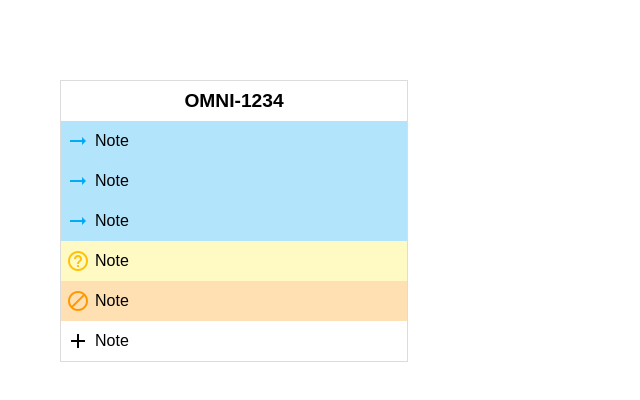
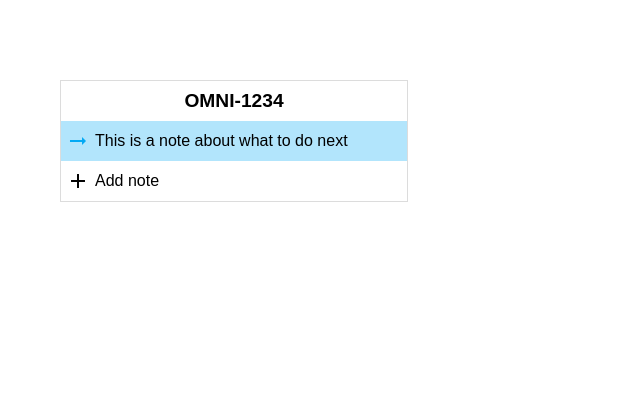
Before and after one commit to TalusRocks/task-manager-N, a React (Create React App) app: page / in a window 1280 px wide. Shown: the top 400 px of the page, without its empty margins (0-640 px from the left). Built offline with nearby package versions, Linux system fonts and the light colour scheme.

Commit message:
separate into smaller components

```diff
--- a/src/App.js
+++ b/src/App.js
@@ -1,36 +1,11 @@
 import React, { Component } from 'react';
+import Task from './components/Task'
 
 class App extends Component {
   render() {
     return (
       <div className="all-tasks-container">
-        <div className="task-container">
-          <div className="task-title"><h2>OMNI-1234</h2></div>
-          <div className="task-note todo-color">
-            <i class="material-icons todo-icon">arrow_right_alt</i>
-            <p>Note</p>
-          </div>
-          <div className="task-note todo-color">
-            <i class="material-icons todo-icon">arrow_right_alt</i>
-            <p>Note</p>
-          </div>
-          <div className="task-note todo-color">
-            <i class="material-icons todo-icon">arrow_right_alt</i>
-            <p>Note</p>
-          </div>
-          <div className="task-note question-color">
-            <i class="material-icons question-icon">help_outline</i>
-            <p>Note</p>
-          </div>
-          <div className="task-note blocked-color">
-            <i class="material-icons blocked-icon">block</i>
-            <p>Note</p>
-          </div>
-          <div className="task-note">
-            <i class="material-icons">add</i>
-            <p>Note</p>
-          </div>
-        </div>
+        <Task />
       </div>
     );
   }
--- /dev/null
+++ b/src/components/Task.js
@@ -0,0 +1,20 @@
+import React from 'react'
+import PropTypes from 'prop-types'
+import TaskNote from './TaskNote'
+
+class Task extends React.Component {
+  render () {
+    return (
+      <div className="task-container">
+        <div className="task-title"><h2>OMNI-1234</h2></div>
+        <TaskNote />
+        <div className="task-note add-note">
+          <i class="material-icons">add</i>
+          <p>Add note</p>
+        </div>
+      </div>
+    )
+  }
+}
+
+export default Task;
--- /dev/null
+++ b/src/components/TaskNote.js
@@ -0,0 +1,15 @@
+import React from 'react'
+import PropTypes from 'prop-types'
+
+class TaskNote extends React.Component {
+  render () {
+    return (
+      <div className="task-note todo-color">
+        <i class="material-icons todo-icon">arrow_right_alt</i>
+        <p>This is a note about what to do next</p>
+      </div>
+    )
+  }
+}
+
+export default TaskNote;
--- a/src/styles/css/index.css
+++ b/src/styles/css/index.css
@@ -53,6 +53,7 @@ p {
   flex-direction: column;
   margin: 20px 0px;
   min-width: 30%;
+  height: 100%;
   border: 1px solid #dcdcdc;
 }
 
@@ -76,4 +77,14 @@ p {
   padding-left: 5px;
 }
 
+.add-note:hover {
+  background-color: #f7f7f7;
+  transition: 0.25s;
+}
+
+.add-note:active {
+  background-color: #ffffff;
+  transition: 0.25s;
+}
+
 /*# sourceMappingURL=index.css.map */
--- a/src/styles/scss/index.scss
+++ b/src/styles/scss/index.scss
@@ -45,6 +45,7 @@ p {
   flex-direction: column;
   margin: 20px 0px;
   min-width: 30%;
+  height: 100%;
   border: 1px solid #dcdcdc;
 }
 
@@ -69,3 +70,13 @@ p {
 .task-note > p {
   padding-left: 5px;
 }
+
+.add-note:hover {
+  background-color: #f7f7f7;
+  transition: 0.25s;
+}
+
+.add-note:active {
+  background-color: #ffffff;
+  transition: 0.25s;
+}
```
Also changed, not shown: 1 other file (tests, documents, lock files or other folders).
